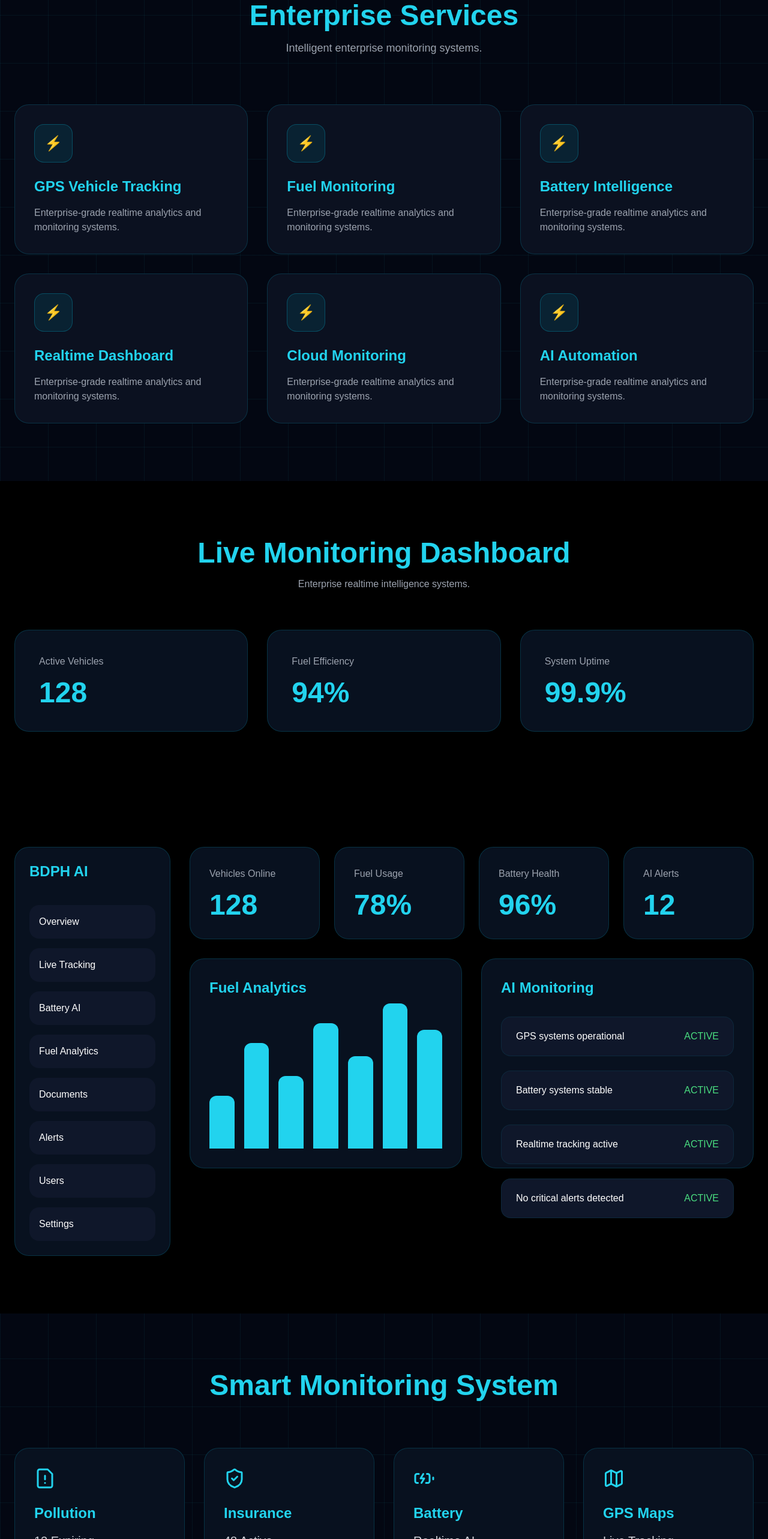
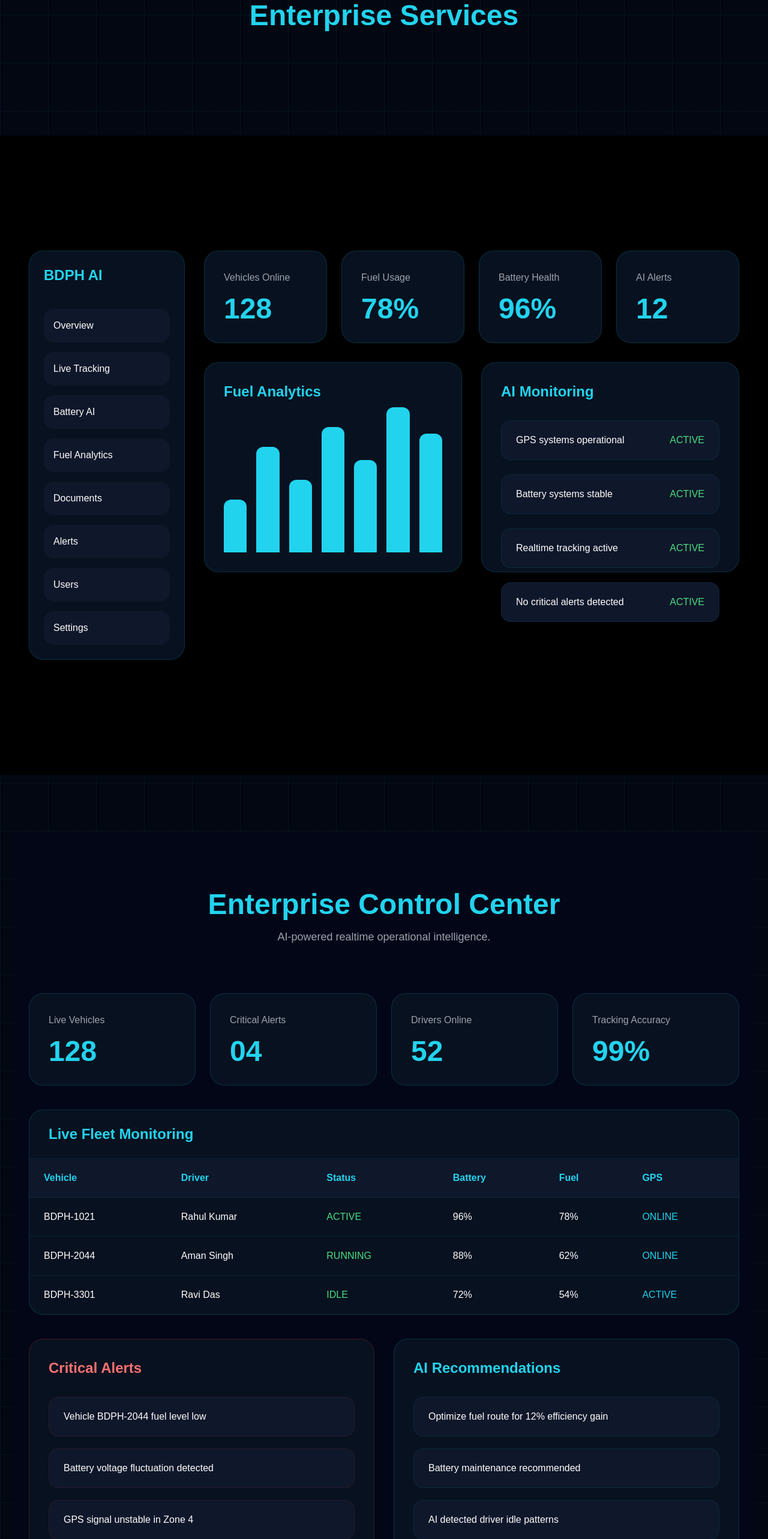
Before and after one commit to pritam1991verma/bdph-fleet-intelligence, a React (Vite) app: page / in a window 1280 px wide. Shown: the part 1015-3581 px from the top of the page at 60% size. Built offline with nearby package versions, Linux system fonts and the light colour scheme.

Commit message:
Update Home.tsx

```diff
--- a/src/pages/Home.tsx
+++ b/src/pages/Home.tsx
@@ -16,6 +16,7 @@ import {
 } from "lucide-react";
 
 function Home() {
+
   const mouseX = useMotionValue(0);
   const mouseY = useMotionValue(0);
 
@@ -26,11 +27,16 @@ function Home() {
     mouseX.set(e.clientX - 200);
     mouseY.set(e.clientY - 200);
   };
+
   return (
+
     <div
       onMouseMove={handleMouseMove}
       className="min-h-screen bg-[#030712] text-white overflow-x-hidden grid-bg relative"
     >
+
+      {/* MOUSE GLOW */}
+
       <motion.div
         className="pointer-events-none fixed top-0 left-0 w-[400px] h-[400px] rounded-full bg-cyan-500/10 blur-[120px] z-0"
         style={{
@@ -38,7 +44,9 @@ function Home() {
           y: smoothY,
         }}
       />
+
       <Navbar />
+
       {/* LIVE STATUS BAR */}
 
       <div className="relative z-40 mt-[76px] bg-[#08111f] border-b border-cyan-500/10 overflow-hidden">
@@ -231,9 +239,17 @@ function Home() {
         </motion.div>
 
       </section>
+
       {/* SERVICES */}
 
-      <section id="services" className="py-24 px-6">
+      <motion.section
+        id="services"
+        className="py-24 px-6"
+        initial={{ opacity: 0, y: 80 }}
+        whileInView={{ opacity: 1, y: 0 }}
+        transition={{ duration: 1 }}
+        viewport={{ once: true }}
+      >
 
         <div className="max-w-7xl mx-auto">
 
@@ -243,188 +259,68 @@ function Home() {
               Enterprise Services
             </h2>
 
-            <p className="text-gray-400 text-lg">
-              Intelligent enterprise monitoring systems.
-            </p>
-
-          </div>
-
-          <div className="grid md:grid-cols-2 lg:grid-cols-3 gap-8">
-
-            {[
-              "GPS Vehicle Tracking",
-              "Fuel Monitoring",
-              "Battery Intelligence",
-              "Realtime Dashboard",
-              "Cloud Monitoring",
-              "AI Automation",
-            ].map((service, index) => (
-
-              <motion.div
-                key={index}
-                whileHover={{ scale: 1.05 }}
-                className="bg-[#0b1120] border border-cyan-500/20 rounded-3xl p-8 hover:border-cyan-400 transition"
-              >
-
-                <div className="w-16 h-16 rounded-2xl bg-cyan-500/10 border border-cyan-500/30 flex items-center justify-center mb-6 text-cyan-400 text-2xl">
-                  ⚡
-                </div>
-
-                <h3 className="text-2xl font-bold text-cyan-400 mb-4">
-                  {service}
-                </h3>
-
-                <p className="text-gray-400">
-                  Enterprise-grade realtime analytics and monitoring systems.
-                </p>
-
-              </motion.div>
-
-            ))}
-
           </div>
 
         </div>
 
-      </section>
+      </motion.section>
 
       {/* DASHBOARD */}
 
-      <section id="dashboard" className="py-24 px-6 bg-black">
-
-        <div className="max-w-7xl mx-auto">
-
-          <div className="text-center mb-16">
-
-            <h2 className="text-5xl font-bold text-cyan-400 mb-4">
-              Live Monitoring Dashboard
-            </h2>
-
-            <p className="text-gray-400">
-              Enterprise realtime intelligence systems.
-            </p>
-
-          </div>
-
-          <div className="grid lg:grid-cols-3 gap-8">
-
-            {[
-              {
-                title: "Active Vehicles",
-                value: "128",
-              },
-              {
-                title: "Fuel Efficiency",
-                value: "94%",
-              },
-              {
-                title: "System Uptime",
-                value: "99.9%",
-              },
-            ].map((card, index) => (
-
-              <motion.div
-                key={index}
-                whileHover={{ scale: 1.03 }}
-                className="bg-[#08111f] border border-cyan-500/20 rounded-3xl p-10"
+      <motion.section
+        id="dashboard"
+        className="py-24 px-6 bg-black"
+        initial={{ opacity: 0, y: 80 }}
+        whileInView={{ opacity: 1, y: 0 }}
+        transition={{ duration: 1 }}
+        viewport={{ once: true }}
       >
-
-                <div className="text-gray-400 mb-4">
-                  {card.title}
-                </div>
-
-                <div className="text-5xl font-bold text-cyan-400">
-                  {card.value}
-                </div>
-
-              </motion.div>
-
-            ))}
-
-          </div>
-
-        </div>
-
-      </section>
 
         <Dashboard />
 
+      </motion.section>
+
       {/* ANALYTICS */}
 
-      <section id="analytics" className="py-24 px-6">
-
-        <div className="max-w-7xl mx-auto">
-
-          <div className="text-center mb-20">
-
-            <h2 className="text-5xl font-bold text-cyan-400 mb-4">
-              Smart Monitoring System
-            </h2>
-
-          </div>
-
-          <div className="grid md:grid-cols-2 lg:grid-cols-4 gap-8">
-
-            {[
-              {
-                title: "Pollution",
-                status: "12 Expiring",
-                icon: <FileWarning size={36} />,
-              },
-              {
-                title: "Insurance",
-                status: "48 Active",
-                icon: <ShieldCheck size={36} />,
-              },
-              {
-                title: "Battery",
-                status: "Realtime AI",
-                icon: <BatteryCharging size={36} />,
-              },
-              {
-                title: "GPS Maps",
-                status: "Live Tracking",
-                icon: <Map size={36} />,
-              },
-            ].map((item, index) => (
-
-              <motion.div
-                key={index}
-                whileHover={{ scale: 1.05 }}
-                className="bg-[#08111f] border border-cyan-500/20 rounded-3xl p-8 hover:border-cyan-400 transition"
+      <motion.section
+        id="analytics"
+        className="py-24 px-6"
+        initial={{ opacity: 0, y: 80 }}
+        whileInView={{ opacity: 1, y: 0 }}
+        transition={{ duration: 1 }}
+        viewport={{ once: true }}
       >
-
-                <div className="text-cyan-400 mb-6">
-                  {item.icon}
-                </div>
-
-                <h3 className="text-2xl font-bold text-cyan-400 mb-4">
-                  {item.title}
-                </h3>
-
-                <div className="text-xl text-gray-300">
-                  {item.status}
-                </div>
-
-              </motion.div>
-
-            ))}
-
-          </div>
-
-        </div>
-
-      </section>
 
         <ControlPanel />
 
         <AnalyticsCharts />
 
+      </motion.section>
+
+      {/* LIVE MAP */}
+
+      <motion.section
+        id="tracking"
+        initial={{ opacity: 0, y: 80 }}
+        whileInView={{ opacity: 1, y: 0 }}
+        transition={{ duration: 1 }}
+        viewport={{ once: true }}
+      >
+
         <LiveMap />
+
+      </motion.section>
 
       {/* ABOUT */}
 
-      <section id="about" className="py-24 px-6 bg-[#020617]">
+      <motion.section
+        id="about"
+        className="py-24 px-6 bg-[#020617]"
+        initial={{ opacity: 0, y: 80 }}
+        whileInView={{ opacity: 1, y: 0 }}
+        transition={{ duration: 1 }}
+        viewport={{ once: true }}
+      >
 
         <div className="max-w-5xl mx-auto text-center">
 
@@ -442,90 +338,28 @@ function Home() {
 
         </div>
 
-      </section>
+      </motion.section>
 
-      {/* CONTACT SECTION */}
+      {/* CONTACT */}
 
-      <section
+      <motion.section
         id="contact"
         className="py-24 px-6 bg-black border-t border-cyan-500/10"
+        initial={{ opacity: 0, y: 80 }}
+        whileInView={{ opacity: 1, y: 0 }}
+        transition={{ duration: 1 }}
+        viewport={{ once: true }}
       >
 
-        <div className="max-w-7xl mx-auto">
-
-          <div className="text-center mb-20">
+        <div className="max-w-7xl mx-auto text-center">
 
           <h2 className="text-5xl font-bold text-cyan-400 mb-6">
             Contact BDPH Group
           </h2>
 
-            <p className="text-gray-400 text-xl">
+          <p className="text-gray-400 text-xl mb-10">
             Enterprise AI Solutions & Fleet Intelligence Platform
           </p>
-
-          </div>
-
-          <div className="grid lg:grid-cols-2 gap-12">
-
-            <div className="space-y-8">
-
-              <div className="bg-[#08111f] border border-cyan-500/20 rounded-3xl p-8">
-
-                <h3 className="text-3xl font-bold text-cyan-400 mb-6">
-                  Corporate Office
-                </h3>
-
-                <div className="space-y-4 text-gray-300 text-lg">
-
-                  <p>📍 Bhagalpur, Bihar, India</p>
-
-                  <p>📞 +91 9122221684</p>
-
-                  <p>✉️ info@bdphgroup.com</p>
-
-                  <p>🌐 www.bdphgroup.com</p>
-
-                </div>
-
-              </div>
-
-            </div>
-
-            <div className="bg-[#08111f] border border-cyan-500/20 rounded-3xl p-10">
-
-              <h3 className="text-3xl font-bold text-cyan-400 mb-8">
-                Send Enquiry
-              </h3>
-
-              <div className="space-y-6">
-
-                <input
-                  type="text"
-                  placeholder="Full Name"
-                  className="w-full bg-[#020617] border border-cyan-500/20 rounded-2xl px-6 py-4 outline-none focus:border-cyan-400"
-                />
-
-                <input
-                  type="email"
-                  placeholder="Email Address"
-                  className="w-full bg-[#020617] border border-cyan-500/20 rounded-2xl px-6 py-4 outline-none focus:border-cyan-400"
-                />
-
-                <textarea
-                  rows={5}
-                  placeholder="Your Message"
-                  className="w-full bg-[#020617] border border-cyan-500/20 rounded-2xl px-6 py-4 outline-none focus:border-cyan-400"
-                />
-
-                <button className="w-full bg-cyan-500 hover:bg-cyan-400 text-black font-bold py-4 rounded-2xl transition">
-                  Submit Enquiry
-                </button>
-
-              </div>
-
-            </div>
-
-          </div>
 
           <div className="mt-20 pt-10 border-t border-cyan-500/10 text-center text-gray-500">
             © 2026 BDPH GROUP — AI Fleet Intelligence Platform
@@ -533,7 +367,7 @@ function Home() {
 
         </div>
 
-      </section>
+      </motion.section>
 
     </div>
   );
```
Lines whose indentation alone changed are shown as unchanged.
